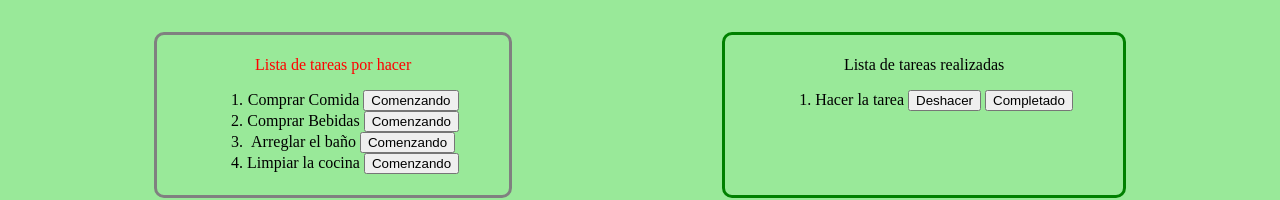
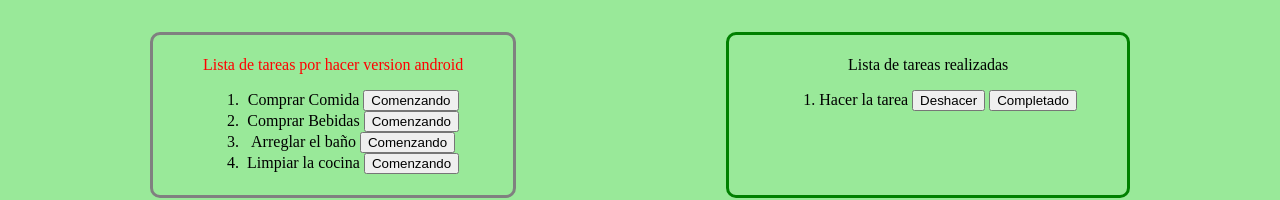
Before and after one commit to cdumasic/Todo-List-JS, a plain HTML site: page index.html in a window 1280 px wide. Shown: the part 200-400 px from the top of the page. Drawn offline with Linux system fonts and the light colour scheme.

Commit message:
Cambio para verificar el movil

```diff
--- a/index.html
+++ b/index.html
@@ -21,7 +21,7 @@
         </div>
         <div class="Listas">
             <div class="Lista">
-                <p>Lista de tareas por hacer</p>
+                <p>Lista de tareas por hacer version android</p>
                 <ol class="Tareas1">
                     <li>
                         Comprar Comida
```
